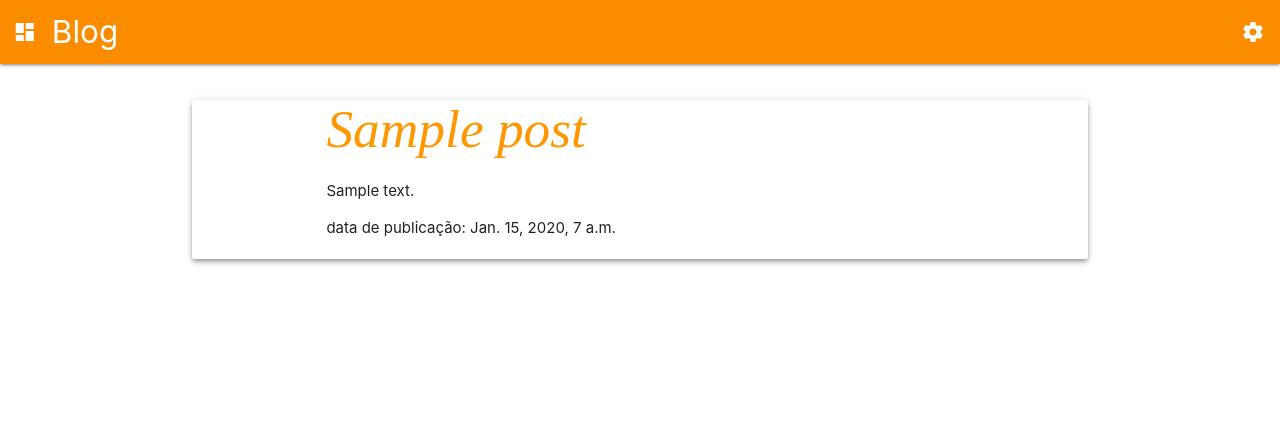
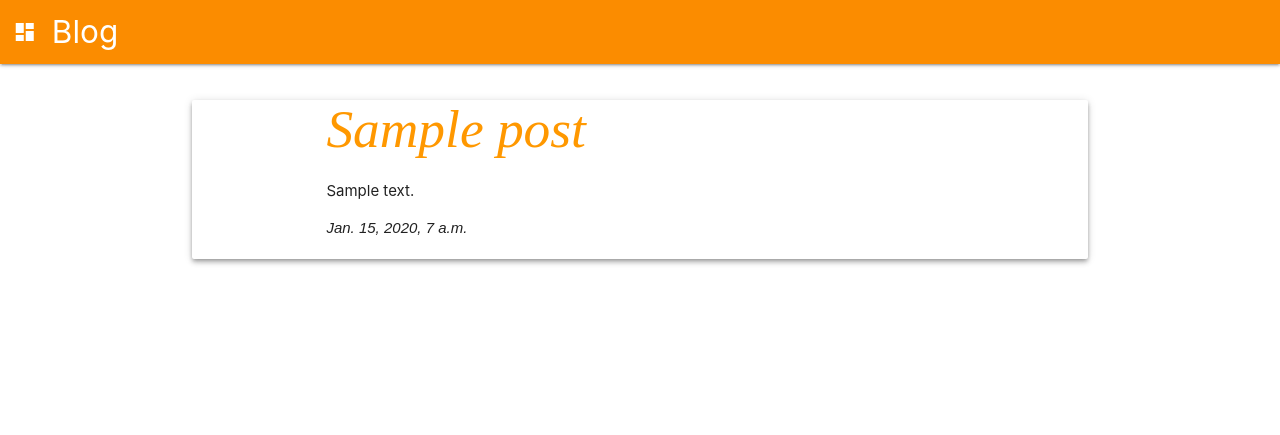
Before and after one commit to LucasSantus/blog, a Django app: page / in a window 1280 px wide. Shown: the top 435 px of the page. Run offline with Django 3.2, Linux system fonts and the light colour scheme; tables that the repository leaves empty hold one stand-in row (values such as "Sample post").

Commit message:
adicionando alterações ao projeto

```diff
--- a/static/css/index.css
+++ b/static/css/index.css
@@ -69,3 +69,8 @@ main {
 .icones-sociais li {
     display: inline-block;
 }
+
+.data_publicacao{
+    font-style: italic;
+    font-family: sans-serif;
+}
--- a/templates/base.html
+++ b/templates/base.html
@@ -32,14 +32,17 @@
             <div class="navbar-fixed">
                 <nav>
                     <div class="nav-wrapper">
+
                         <a href="{% url 'index' %}" class="brand-logo"><i class="material-icons">dashboard</i><span class='truncate'>Blog</span></a>
 
-                        <ul class="right hide-on-med-and-down">
-                            <a class="dropdown-trigger" data-target='dropdown1'><i class="material-icons">settings</i></a>
-                            <ul id='dropdown1' class='dropdown-content'>
-                                <li><a href="#">Sair</a></li>
+                        {% if user.is_authenticated %}
+                            <ul class="right hide-on-med-and-down">
+                                <a class="dropdown-trigger" data-target='dropdown1'><i class="material-icons">settings</i></a>
+                                <ul id='dropdown1' class='dropdown-content'>
+                                    <li><a href="#">Sair</a></li>
+                                </ul>
                             </ul>
-                        </ul>
+                        {% endif %}
                     </div>
                 </nav>
             </div>
--- a/templates/home/index.html
+++ b/templates/home/index.html
@@ -14,10 +14,12 @@
             <div class="card z-depth-2">
                 <div class="container" style="padding-bottom: 0.5%">
                     <div class="post">
-                        <h2><a href="{% url 'post_detail' pk=post.pk %}" class="truncate title">{{ post.title }}</a></h2>
-                            <p>{{ post.text }}
-                            <div class="">
-                                data de publicação: {{ post.published_date }}
+                        <h2>
+                            <a href="{% url 'post_detail' pk=post.pk %}" class="truncate title">{{ post.title }}</a>
+                        </h2>
+                            <p class="truncate">{{ post.text }}
+                            <div class="data_publicacao">
+                                {{ post.published_date }}
                             </div>
                         </p>
                     </div>
```
